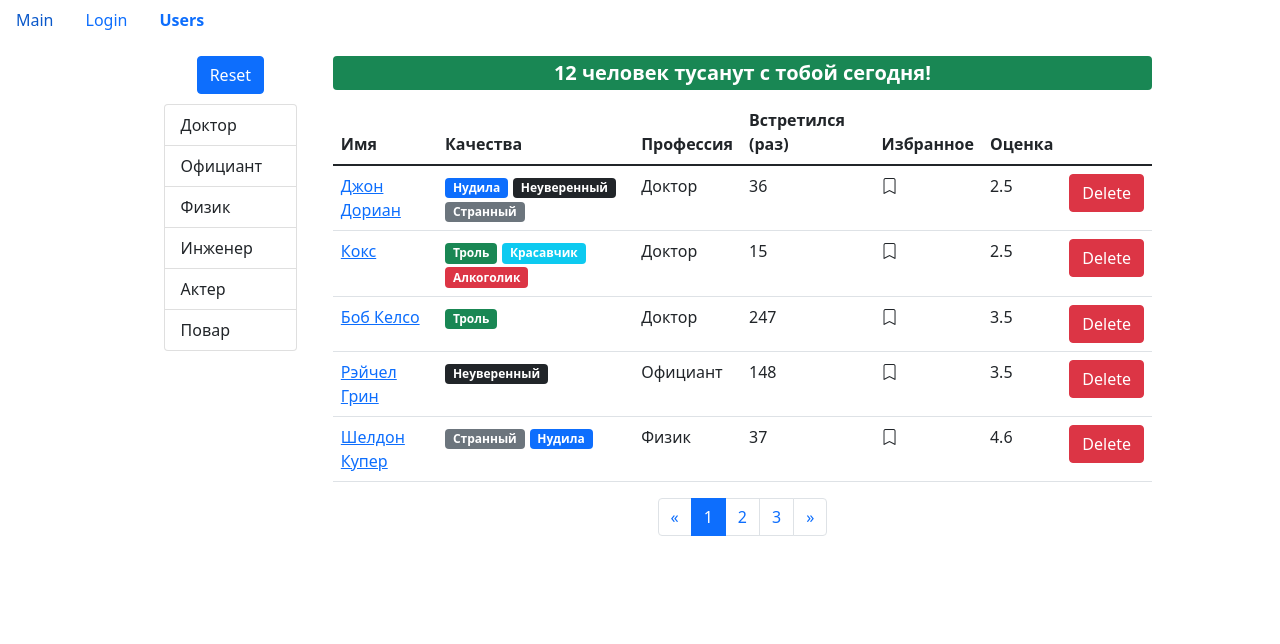
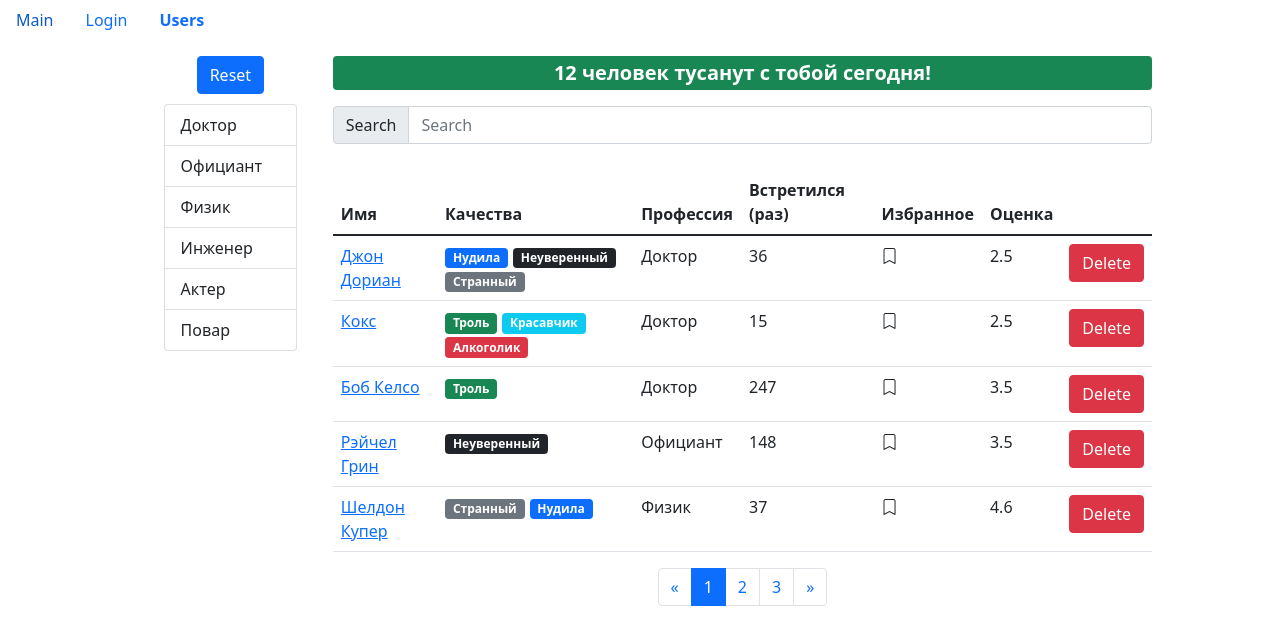
Before and after one commit to KusGrus/Fast-Company, a React (Create React App) app: page /users in a window 1280 px wide. Shown: the top 644 px of the page. Built offline with nearby package versions, Linux system fonts and the light colour scheme.

Commit message:
Forms - Part 2

```diff
--- a/src/app/components/FastCompany.tsx
+++ b/src/app/components/FastCompany.tsx
@@ -10,6 +10,7 @@ import { Column, Paging, TableItem } from './table/table-models'
 import { FilterMap, ItemForMark, TableItemWithQuality } from './types'
 import Loader from './loader/Loader'
 import { Link } from 'react-router-dom'
+import useForm from '../hooks/useForm'
 
 const FastCompany = () => {
     const [columns] = useState<Column[]>([
@@ -45,10 +46,17 @@ const FastCompany = () => {
             </button>)
         }
     ])
+    const { register, change, state } = useForm()
     const [users, setUsers] = useState<UserDTO[]>([])
     const [professions, setProfessions] = useState<ProfessionDTO[]>([])
     const [paging, setPaging] = useState<Paging>({ count: 5, page: 1 })
     const [filters, setFilters] = useState<FilterMap>({})
+
+    const filterUsers = users
+        .filter((user: { [key: string]: any }) =>
+            Object.keys(filters).every(prop => user[prop]?._id === filters[prop]._id)
+        )
+        .filter(item => item?.name?.toLowerCase()?.trim().includes((state.search?.value || '').toLowerCase().trim()))
 
     useEffect(() => {
         api.users.fetchAll().then((data: any) => setUsers(data))
@@ -57,6 +65,11 @@ const FastCompany = () => {
     useEffect(() => {
         api.professions.fetchAll().then((data: any) => setProfessions(data))
     }, [])
+
+    useEffect(() => {
+        setFilters({})
+    }, [state.search?.value])
+
 
     const handleDelete = (id: string) => setUsers(prevState => prevState.filter((user) => user._id !== id))
     const handleMark = (user: ItemForMark) => setUsers(prevState => {
@@ -96,16 +109,12 @@ const FastCompany = () => {
     const handleReset = () => {
         setFilters({})
         setPaging({ count: 5, page: 1 })
+        state.search.patchValue('')
     }
-
-    const filterUsers = users.filter((user: { [key: string]: any }) =>
-        Object.keys(filters).every(prop => user[prop]?._id === filters[prop]._id)
-    )
 
     if (users.length) {
         return (
             <React.Fragment>
-                {}
                 <div className="flex-container">
                     <aside>
                         <button onClick={handleReset} type="button" className="btn btn-primary">Reset</button>
@@ -118,6 +127,14 @@ const FastCompany = () => {
                     </aside>
                     <main className="flex-column">
                         <CompanyState total={users.length}/>
+                        <div className="input-group mb-3 mt-3">
+                            <span className="input-group-text">Search</span>
+                            <input type="text"
+                                className="form-control"
+                                name="search"
+                                placeholder="Search"
+                                ref={register()} onChange={change}/>
+                        </div>
                         <Table items={filterUsers} columns={columns} paging={paging}
                             onChangePanging={pagingController()}/>
                     </main>
--- a/src/app/hooks/types.ts
+++ b/src/app/hooks/types.ts
@@ -1,7 +1,7 @@
 import { BaseSyntheticEvent } from 'react'
 
 export type ValidatorFn = (value: any) => (Error | null)
-export type UseFormRegisterFn = (fn: ValidatorFn[]) => (element: HTMLInputElement) => void
+export type UseFormRegisterFn = (fn?: ValidatorFn[]) => (element: HTMLInputElement) => void
 export type UseFormChangeFn = (event: BaseSyntheticEvent) => void
 export type UseFormSubmitFn = (fn: Function) => (event: BaseSyntheticEvent) => void
 export type UseFormGetFn = (name: string) => FormControl | null
@@ -11,6 +11,8 @@ export interface FormControl {
     value: any
     errors: Error[]
     validators?: ValidatorFn[]
+    patchValue: (value: any) => void
+    nativeElement: HTMLInputElement
 }
 
 export interface Error {
@@ -24,7 +26,7 @@ export interface UseForm {
     checkValidity: UseFormCheckValidityFn
     change: UseFormChangeFn
     submit: UseFormSubmitFn
-    state: {[key: string]: FormControl}
+    state: { [key: string]: FormControl }
 }
 
 export interface UseFormConfig {
--- a/src/app/hooks/useForm.ts
+++ b/src/app/hooks/useForm.ts
@@ -20,6 +20,25 @@ const useForm = (config?: UseFormConfig): UseForm => {
         return Object.keys(formGroup).reduce((acc, key) => ({ ...acc, [key]: formGroup[key].value }), {})
     }
 
+    const get: UseFormGetFn = (name: string) => {
+        return formGroup[name] || null
+    }
+
+    const patchValue = (name: string) => {
+        return (value: string) => {
+            setFormGroup(prevState => {
+                prevState[name].nativeElement.value = value
+                return {
+                    ...prevState,
+                    [name]: {
+                        ...prevState[name],
+                        value
+                    }
+                }
+            })
+        }
+    }
+
     const register: UseFormRegisterFn = (validators: ValidatorFn[] = []) => {
         return (el: HTMLInputElement) => {
             if (el) {
@@ -29,6 +48,8 @@ const useForm = (config?: UseFormConfig): UseForm => {
                         ...prevState,
                         [name]: {
                             value: el?.value,
+                            patchValue: patchValue(name),
+                            nativeElement: el,
                             validators: validators,
                             errors: validateField({ validators }, el?.value)
                         }
@@ -45,8 +66,8 @@ const useForm = (config?: UseFormConfig): UseForm => {
             setFormGroup(prevState => ({
                 ...prevState,
                 [name]: {
+                    ...prevState[name],
                     value: el?.value,
-                    validators: prevState[name].validators,
                     errors: validateField(prevState[name], el?.value)
                 }
             }))
@@ -63,10 +84,6 @@ const useForm = (config?: UseFormConfig): UseForm => {
                 fn(parseForm())
             }
         }
-    }
-
-    const get: UseFormGetFn = (name: string) => {
-        return formGroup[name] || null
     }
 
     const validateField = (control: Pick<FormControl, 'validators'>, newValue: any): Error[] => {
@@ -89,6 +106,7 @@ const useForm = (config?: UseFormConfig): UseForm => {
         return !Object.keys(formGroup).some(key => formGroup[key]?.errors?.length)
     }
 
+
     return {
         register,
         get,
```
